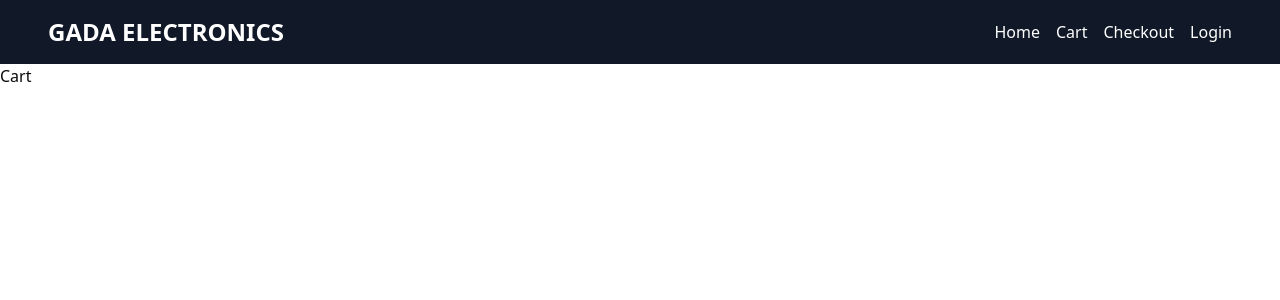
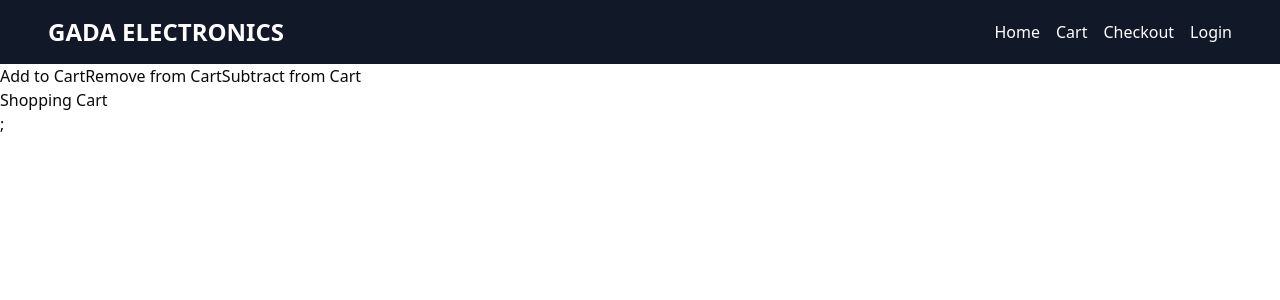
Before and after one commit to GauthamRVanjre/Gada-Electronics, a React (Vite) app in the folder frontend/: page /cart in a window 1280 px wide. Shown: the top 300 px of the page. Built offline with nearby package versions, Linux system fonts and the light colour scheme.

Commit message:
setup of redux using redux toolkit

```diff
--- a/frontend/package.json
+++ b/frontend/package.json
@@ -21,6 +21,7 @@
     "@radix-ui/react-slider": "^1.1.2",
     "@radix-ui/react-slot": "^1.0.2",
     "@radix-ui/react-tabs": "^1.0.4",
+    "@reduxjs/toolkit": "^2.0.1",
     "@tanstack/react-query": "^5.0.5",
     "@tanstack/react-table": "^8.10.7",
     "axios": "^1.5.1",
@@ -31,6 +32,7 @@
     "react-dom": "^18.2.0",
     "react-hook-form": "^7.47.0",
     "react-hot-toast": "^2.4.1",
+    "react-redux": "^9.0.2",
     "react-router-dom": "^6.17.0",
     "tailwind-merge": "^1.14.0",
     "tailwindcss-animate": "^1.0.7",
--- a/frontend/src/Pages/Cart.tsx
+++ b/frontend/src/Pages/Cart.tsx
@@ -1,13 +1,47 @@
 import Navbar from "@/components/Navbar";
+import { useDispatch, useSelector } from "react-redux";
+import {
+  addToCart,
+  removeFromCart,
+  subtractFromCart,
+} from "../redux/cartSlice";
+import { RootState } from "@/redux/store/store";
 
 const Cart = () => {
+  const dispatch = useDispatch();
+  const cart = useSelector((state: RootState) => state.cart);
   return (
     <>
       {/* navbar content */}
       <Navbar />
 
       {/* cart page content */}
-      <h1>Cart</h1>
+      <div>
+        <button
+          onClick={() =>
+            dispatch(addToCart({ id: "1", name: "Product", quantity: 1 }))
+          }
+        >
+          Add to Cart
+        </button>
+        <button onClick={() => dispatch(removeFromCart("1"))}>
+          Remove from Cart
+        </button>
+        <button onClick={() => dispatch(subtractFromCart("1"))}>
+          Subtract from Cart
+        </button>
+
+        <div>
+          <h2>Shopping Cart</h2>
+          <ul>
+            {cart.items.map((item) => (
+              <li key={item.id}>
+                {item.name} - {item.quantity}
+              </li>
+            ))}
+          </ul>
+        </div>
+      </div>
     </>
   );
 };
--- a/frontend/src/components/Navbar.tsx
+++ b/frontend/src/components/Navbar.tsx
@@ -19,8 +19,6 @@ const Navbar = () => {
       toast.error(`something went wrong ${error}`);
     }
   };
-
-  console.log("user", user);
 
   return (
     <>
--- a/frontend/src/providers/UserContextProvider.tsx
+++ b/frontend/src/providers/UserContextProvider.tsx
@@ -1,12 +1,18 @@
 import { UserProvider } from "@/context/userContext";
+import store from "@/redux/store/store";
 import React from "react";
+import { Provider } from "react-redux";
 
 interface UserProviderProps {
   children: React.ReactNode;
 }
 
 const UserContextProvider: React.FC<UserProviderProps> = ({ children }) => {
-  return <UserProvider>{children}</UserProvider>;
+  return (
+    <Provider store={store}>
+      <UserProvider>{children}</UserProvider>;
+    </Provider>
+  );
 };
 
 export default UserContextProvider;
--- /dev/null
+++ b/frontend/src/redux/cartSlice.ts
@@ -0,0 +1,51 @@
+import { createSlice, PayloadAction } from "@reduxjs/toolkit";
+
+interface CartItem {
+  id: string;
+  name: string;
+  quantity: number;
+  // Add other properties as needed
+}
+
+interface CartState {
+  items: CartItem[];
+}
+
+const initialState: CartState = {
+  items: [],
+};
+
+const cartSlice = createSlice({
+  name: "cart",
+  initialState,
+  reducers: {
+    addToCart: (state, action: PayloadAction<CartItem>) => {
+      const itemIndex = state.items.findIndex(
+        (item) => item.id === action.payload.id
+      );
+      if (itemIndex === -1) {
+        state.items.push(action.payload);
+      } else {
+        state.items[itemIndex].quantity += 1;
+      }
+    },
+    removeFromCart: (state, action: PayloadAction<string>) => {
+      state.items = state.items.filter((item) => item.id !== action.payload);
+    },
+    subtractFromCart: (state, action: PayloadAction<string>) => {
+      const itemIndex = state.items.findIndex(
+        (item) => item.id === action.payload
+      );
+      if (itemIndex !== -1) {
+        state.items[itemIndex].quantity -= 1;
+        if (state.items[itemIndex].quantity === 0) {
+          state.items.splice(itemIndex, 1);
+        }
+      }
+    },
+  },
+});
+
+export const { addToCart, removeFromCart, subtractFromCart } =
+  cartSlice.actions;
+export default cartSlice.reducer;
--- /dev/null
+++ b/frontend/src/redux/store/store.ts
@@ -0,0 +1,13 @@
+import { configureStore } from "@reduxjs/toolkit";
+import cartReducer from "../cartSlice";
+
+const store = configureStore({
+  reducer: {
+    cart: cartReducer,
+  },
+});
+
+export type RootState = ReturnType<typeof store.getState>;
+export type AppDispatch = typeof store.dispatch;
+
+export default store;
```
Also changed, not shown: 1 other file (tests, documents, lock files or other folders).
